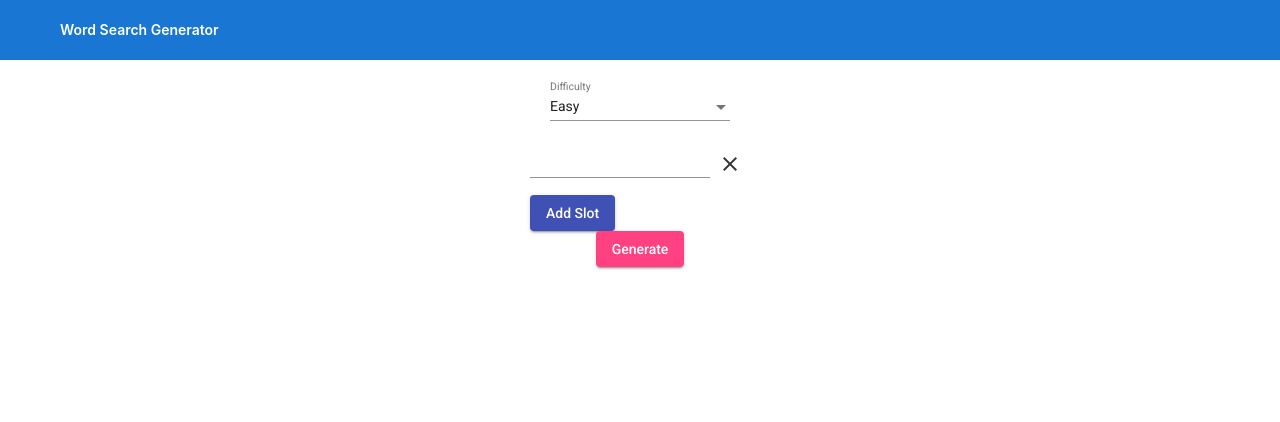
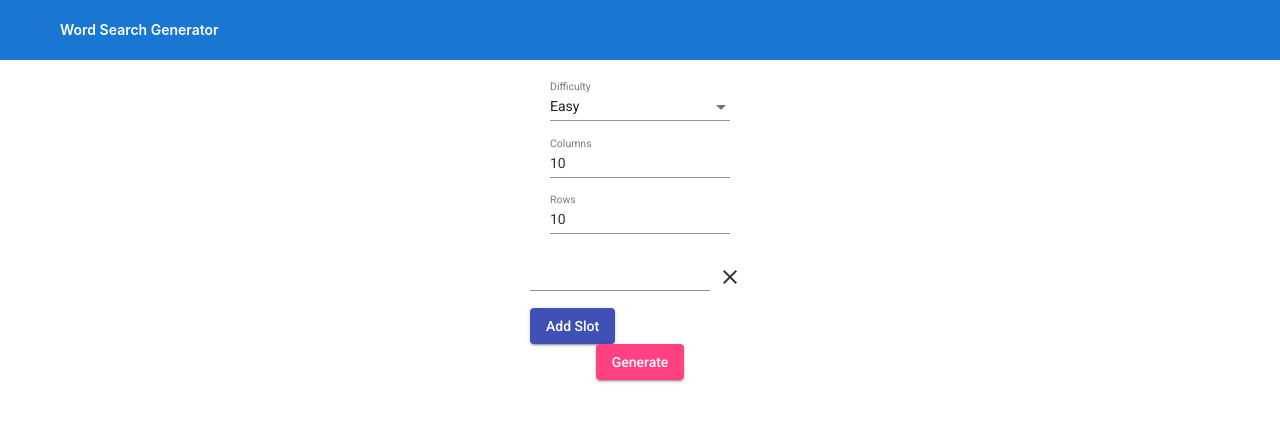
Before and after one commit to rrowe404/wordsearch, an Angular app: page / in a window 1280 px wide. Shown: the top 422 px of the page. Built offline with nearby package versions, Linux system fonts and the light colour scheme.

Commit message:
fix mistake in WordLengthValidator, <_< implement column/row selection from ui

```diff
--- a/src/Rules/WordValidation/WordLengthValidator.ts
+++ b/src/Rules/WordValidation/WordLengthValidator.ts
@@ -14,7 +14,7 @@ export class WordLengthValidator implements WordValidator {
         let tooWide = () => word.length > currentState.columns;
         let tooTall = () => word.length > currentState.rows;
 
-        if (tooWide() || tooTall()) {
+        if (tooWide() && tooTall()) {
             return false;
         }
 
--- a/src/UI/Input/InputComponent.ts
+++ b/src/UI/Input/InputComponent.ts
@@ -1,4 +1,4 @@
-import { Component, Input, OnInit, OnDestroy } from "@angular/core";
+import { Component, EventEmitter, Input, OnInit, OnDestroy, Output } from "@angular/core";
 import { FormControl, FormGroup, ValidatorFn } from "@angular/forms";
 
 /** Barrier between app and third-party inputs */
@@ -7,7 +7,7 @@ import { FormControl, FormGroup, ValidatorFn } from "@angular/forms";
     template: `
         <mat-form-field>
             <mat-label *ngIf="label">{{ label }}</mat-label>
-            <input matInput [formControl]="formControl" />
+            <input matInput [formControl]="formControl" (keyup)="onChange.emit($event.target.value)" />
             <mat-error *ngIf="formControl.invalid">
                 <div *ngFor="let message of getErrorMessages()">
                     {{ message }}
@@ -22,6 +22,10 @@ export class InputComponent implements OnDestroy, OnInit {
     @Input() public formGroup: FormGroup;
     @Input() public validators: ValidatorFn[];
 
+    @Input() public value: string;
+
+    @Output() public onChange: EventEmitter<string> = new EventEmitter();
+
     public formControl: FormControl;
 
     public ngOnDestroy() {
@@ -29,8 +33,15 @@ export class InputComponent implements OnDestroy, OnInit {
     }
 
     public ngOnInit() {
-        this.formControl = new FormControl('', this.validators);
-        this.formGroup.addControl(this.name, this.formControl);
+        if (!this.name) {
+            throw new Error("All InputComponents must have a name!");
+        }
+
+        this.formControl = new FormControl(this.value ? this.value : '', this.validators);
+
+        if (this.formGroup) {
+            this.formGroup.addControl(this.name, this.formControl);
+        }
     }
 
     public getErrorMessages() {
--- a/src/app/app.component.html
+++ b/src/app/app.component.html
@@ -76,6 +76,8 @@
 
 <div class="content" role="main">
   <wordsearch-dropdown label="Difficulty" [options]="difficultyOptions" (onChange)="setDifficulty($event)" [selected]="difficulty"></wordsearch-dropdown>
+  <wordsearch-input label="Columns" name="columns" (onChange)="setColumns($event)" [value]="generationOptions.width"></wordsearch-input>
+  <wordsearch-input label="Rows" name="rows" (onChange)="setColumns($event)" [value]="generationOptions.height"></wordsearch-input>
   <wordsearch-input-list [formGroup]="inputFormGroup" [validators]="validators"></wordsearch-input-list>
   <wordsearch-button color="accent" text="Generate" (click)="generate()"></wordsearch-button>
 </div>
--- a/src/app/app.component.ts
+++ b/src/app/app.component.ts
@@ -33,7 +33,8 @@ export class AppComponent implements OnInit {
   public inputFormGroup: FormGroup;
 
   /** We need a WordSearchState in order to validate the words as they are typed.
-   *  This one will not actually be used to compute the final result. */
+   *  This one will not actually be used to compute the final result.
+   *  Changes to generationOptions should be immediately reflected in dummyState. */
   public dummyState: WordSearchState;
 
   public generationOptions: WordSearchGenerationOptions = {
@@ -71,4 +72,12 @@ export class AppComponent implements OnInit {
   private getWordsFromForm() {
     return Object.keys(this.inputFormGroup.controls).map(key => this.inputFormGroup.controls[key].value);
   }
+
+  public setColumns(columns: string) {
+    this.generationOptions.width = parseInt(columns, 10);
+  }
+
+  public setRows(rows: string) {
+    this.generationOptions.height = parseInt(rows, 10);
+  }
 }
```
